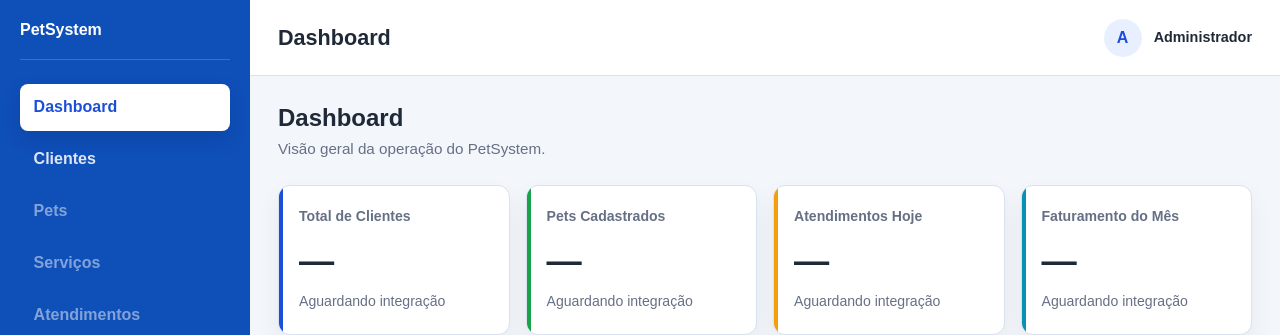
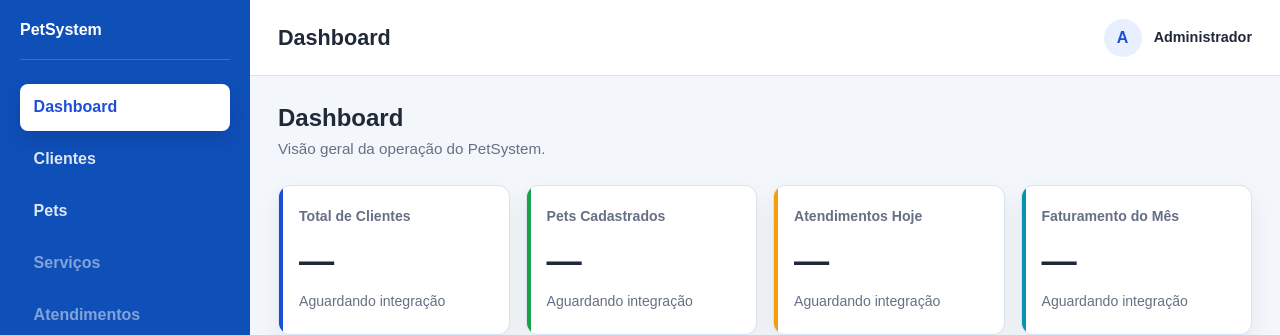
Before and after one commit to NatanLuz/Petsystemv3, a React (Vite) app in the folder frontend/: page / in a window 1280 px wide. Shown: the top 335 px of the page. Built offline with nearby package versions, Linux system fonts and the light colour scheme; no server answers.

Commit message:
feat(navigation): integra gerenciamento de pets à aplicação

```diff
--- a/frontend/src/components/layout/Sidebar.jsx
+++ b/frontend/src/components/layout/Sidebar.jsx
@@ -4,7 +4,7 @@ import { NavLink } from 'react-router-dom';
 const navigationItems = [
   { label: 'Dashboard', to: '/', enabled: true },
   { label: 'Clientes', to: '/clients', enabled: true },
-  { label: 'Pets', enabled: false },
+  { label: 'Pets', to: '/pets', enabled: true },
   { label: 'Serviços', enabled: false },
   { label: 'Atendimentos', enabled: false },
 ];
--- a/frontend/src/components/layout/Topbar.jsx
+++ b/frontend/src/components/layout/Topbar.jsx
@@ -4,6 +4,7 @@ import { useLocation } from 'react-router-dom';
 const pageTitles = {
   '/': 'Dashboard',
   '/clients': 'Gerenciar Clientes',
+  '/pets': 'Gerenciar Pets',
   '/health': 'Status da API',
 };
 
--- a/frontend/src/routes/AppRoutes.jsx
+++ b/frontend/src/routes/AppRoutes.jsx
@@ -1,6 +1,7 @@
 import React from 'react';
 import { Routes, Route } from 'react-router-dom';
 import ClientsPage from '../features/clients/ClientsPage';
+import PetsPage from '../features/pets/PetsPage';
 import MainLayout from '../layouts/MainLayout';
 import HomePage from '../pages/HomePage';
 import HealthPage from '../pages/HealthPage';
@@ -13,6 +14,7 @@ export default function AppRoutes() {
         <Route path="/" element={<HomePage />} />
         <Route path="/health" element={<HealthPage />} />
         <Route path="/clients" element={<ClientsPage />} />
+        <Route path="/pets" element={<PetsPage />} />
         <Route path="*" element={<NotFoundPage />} />
       </Routes>
     </MainLayout>
```
